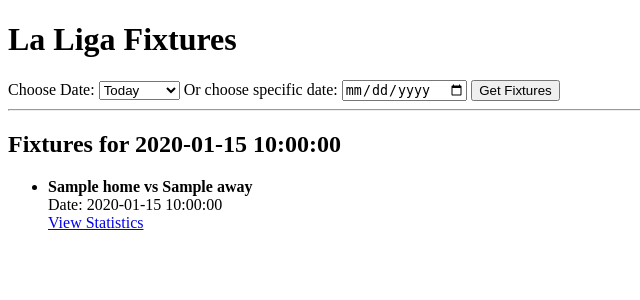
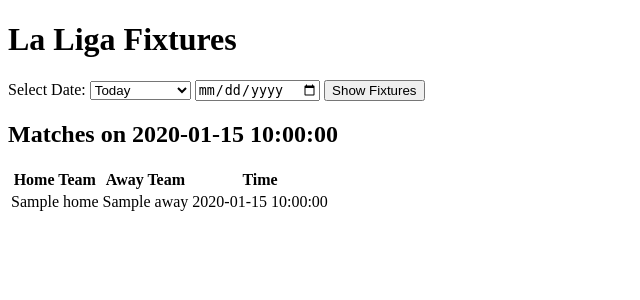
Before and after one commit to safe-n/flask-football-app, a Flask app: template templates/index.html in a window 1280 px wide. Shown: the top 300 px of the page, without its empty margins (0-640 px from the left). Run offline with Flask 3, Linux system fonts and the light colour scheme; the template is opened without the code that fills it: most values are stand-ins (such as "Sample title", 1, 10 or a date in 2020).

Commit message:
Modyfikacja daty

```diff
--- a/app.py
+++ b/app.py
@@ -12,7 +12,7 @@ API_KEY = "your_api_key"  # Replace this with your API key
 
 # Function to fetch matches for a given date
 def fetch_matches(date):
-    url = f"https://{API_HOST}/fixtures"
+    url = f"https://{API_HOST}/v3/fixtures"
     headers = {
        "X-RapidAPI-Key": "40027c6adcmshfb4e864cb9e7855p12d50cjsn6eb6ef9031a6",
        "X-RapidAPI-Host": "api-football-v1.p.rapidapi.com"
--- a/templates/index.html
+++ b/templates/index.html
@@ -7,34 +7,39 @@
 </head>
 <body>
     <h1>La Liga Fixtures</h1>
-    <form method="get" action="/">
-        <label for="date">Choose Date:</label>
-        <select name="date" id="date">
-            <option value="today" {% if selected_date == "today" %}selected{% endif %}>Today</option>
-            <option value="tomorrow" {% if selected_date == "tomorrow" %}selected{% endif %}>Tomorrow</option>
+    <form method="POST">
+        <label for="date_option">Select Date:</label>
+        <select name="date_option" id="date_option">
+            <option value="today">Today</option>
+            <option value="tomorrow">Tomorrow</option>
+            <option value="specific">Specific Date</option>
         </select>
-        <label for="custom_date">Or choose specific date:</label>
-        <input type="date" id="custom_date" name="date" value="{{ selected_date if selected_date not in ['today', 'tomorrow'] else '' }}">
-        <button type="submit">Get Fixtures</button>
+        <input type="date" name="specific_date">
+        <button type="submit">Show Fixtures</button>
     </form>
 
-    <hr>
-
     {% if matches %}
-        <h2>Fixtures for {{ selected_date }}</h2>
-        <ul>
-            {% for match in matches %}
-                <li>
-                    <strong>{{ match.teams.home.name }} vs {{ match.teams.away.name }}</strong>
-                    <br>
-                    Date: {{ match.fixture.date }}
-                    <br>
-                    <a href="/statistics/{{ match.fixture.id }}">View Statistics</a>
-                </li>
-            {% endfor %}
-        </ul>
-    {% else %}
-        <p>No fixtures found for the selected date.</p>
+        <h2>Matches on {{ selected_date }}</h2>
+        <table>
+            <thead>
+                <tr>
+                    <th>Home Team</th>
+                    <th>Away Team</th>
+                    <th>Time</th>
+                </tr>
+            </thead>
+            <tbody>
+                {% for match in matches %}
+                    <tr>
+                        <td>{{ match['teams']['home']['name'] }}</td>
+                        <td>{{ match['teams']['away']['name'] }}</td>
+                        <td>{{ match['fixture']['date'] }}</td>
+                    </tr>
+                {% endfor %}
+            </tbody>
+        </table>
+    {% elif selected_date %}
+        <p>No matches found for {{ selected_date }}</p>
     {% endif %}
 </body>
 </html>
```
